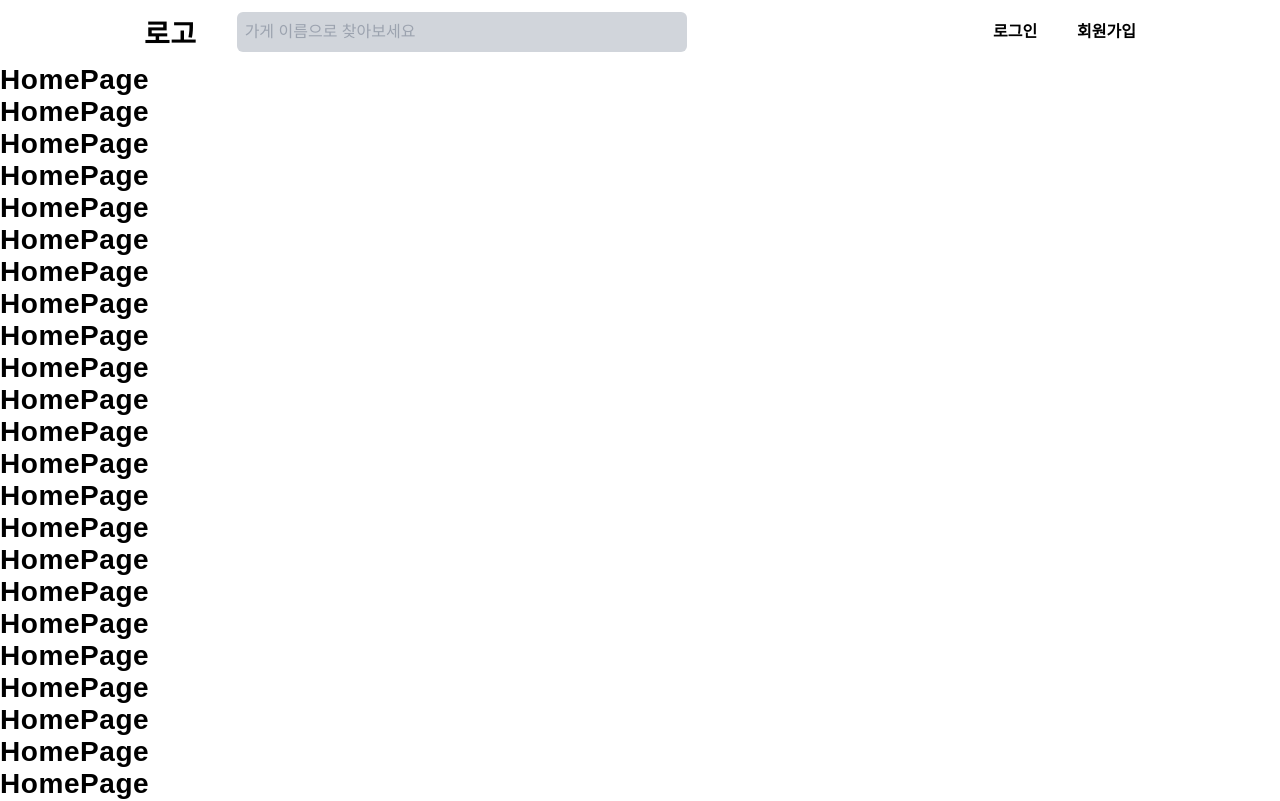
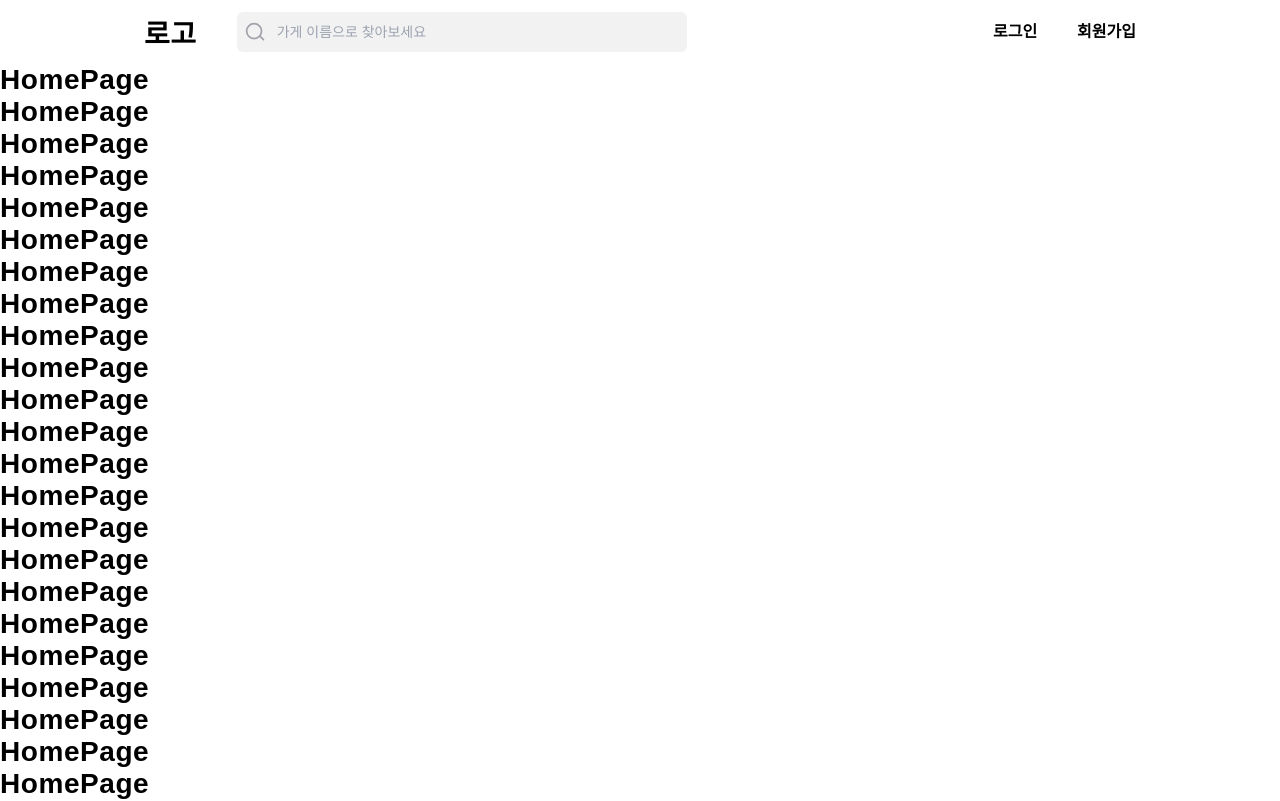
Before and after one commit to Party-Time-Job/Party-Time-Job, a Next.js app: page / in a window 1280 px wide. Shown: the top 801 px of the page. Built offline with nearby package versions, Linux system fonts and the light colour scheme; a web font is replaced by a local one.

Commit message:
feat: 인풋 스타일링

```diff
--- a/src/widgets/Header/Header.tsx
+++ b/src/widgets/Header/Header.tsx
@@ -1,5 +1,6 @@
 import LogoLink from '@/features/LogoLink/LogoLink';
 import HeaderNavigation from './ui/HeaderNavigation';
+import HeaderInput from './ui/HeaderInput';
 
 const Header = () => {
   return (
@@ -13,10 +14,7 @@ const Header = () => {
                 <HeaderNavigation />
               </div>
             </div>
-            <input
-              placeholder='가게 이름으로 찾아보세요'
-              className='h-10 w-[344px] rounded-md bg-gray-300 p-2 lg:w-[450px]'
-            />
+            <HeaderInput />
           </div>
           <div className='hidden items-center gap-3 font-bold md:flex lg:gap-10'>
             <HeaderNavigation />
--- /dev/null
+++ b/src/widgets/Header/ui/HeaderInput.tsx
@@ -0,0 +1,17 @@
+const HeaderInput = () => {
+  return (
+    <div className='relative'>
+      <input
+        placeholder='가게 이름으로 찾아보세요'
+        className='h-10 w-[344px] rounded-md bg-[#F2F2F3] pl-10 text-sm lg:w-[450px]'
+      />
+      <img
+        src='/search.svg'
+        alt='검색'
+        className='absolute left-2 top-1/2 -translate-y-1/2 transform'
+      />
+    </div>
+  );
+};
+
+export default HeaderInput;
```
Also changed, not shown: public/search.svg (added).
